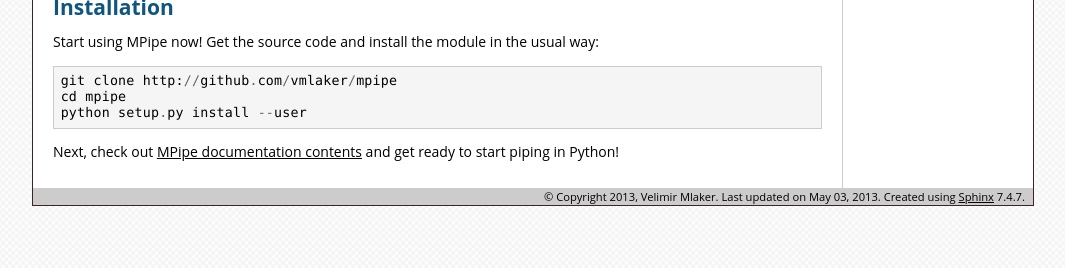
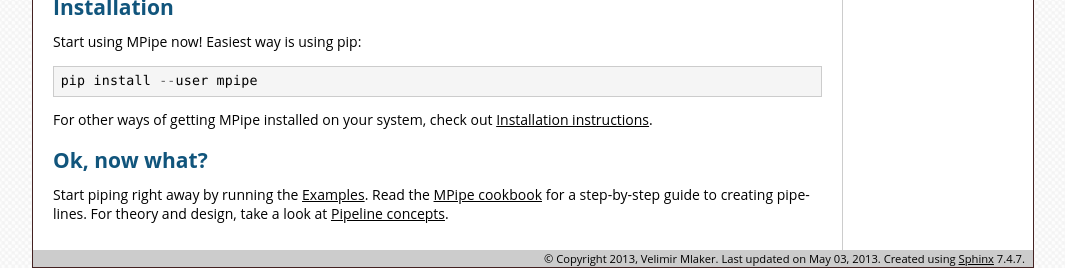
Before and after one commit to vmlaker/mpipe, a Sphinx documentation site: the page built from doc/source/index.rst, in a window 1280 px wide, cut to the strip 714-982 px from the top of the page. Shown: the whole strip, without its empty margins (107-1172 px from the left). Built offline with Sphinx 7.4.7, drawn with Linux system fonts in a browser that asks for light colours; formulas are drawn with MathJax 3; before the commit the page ends 920 px from its top, so only the background shows below that.

Commit message:
Add more installation options.

```diff
--- a/doc/source/index.rst
+++ b/doc/source/index.rst
@@ -28,13 +28,18 @@
 Installation
 ************
 
-Start using |NAME| now! Get the source code and install the module in the usual way:
+Start using |NAME| now! Easiest way is using pip:
 ::
 
-  git clone http://github.com/vmlaker/mpipe
-  cd mpipe
-  python setup.py install --user
+  pip install --user mpipe
 
-Next, check out :doc:`docs` and get ready to start piping in Python!
+For other ways of getting |NAME| installed on your system, check out :doc:`download`.
+
+Ok, now what?
+*************
+
+Start piping right away by running the :doc:`examples`.
+Read the :doc:`cookbook` for a step-by-step guide to creating pipelines.
+For theory and design, take a look at :doc:`concepts`.
 
 .. The end.
```
Also changed, not shown: doc/source/download.rst (+19 -1 lines).
